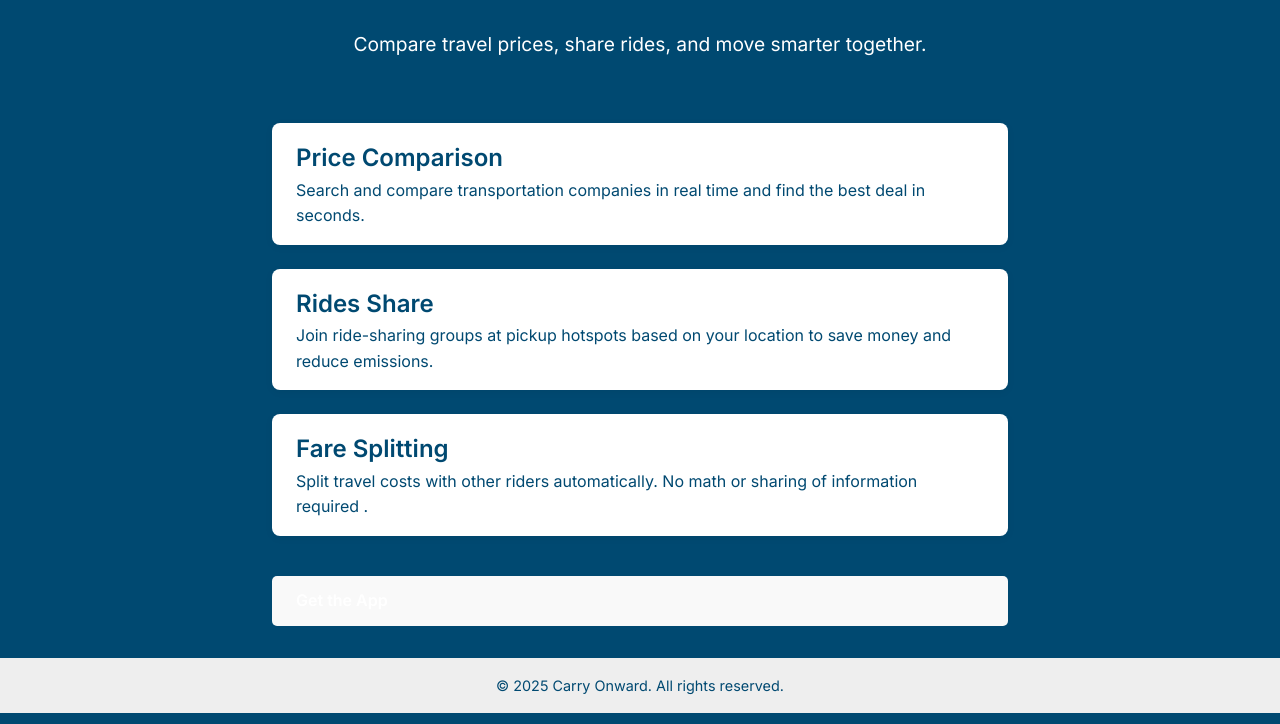
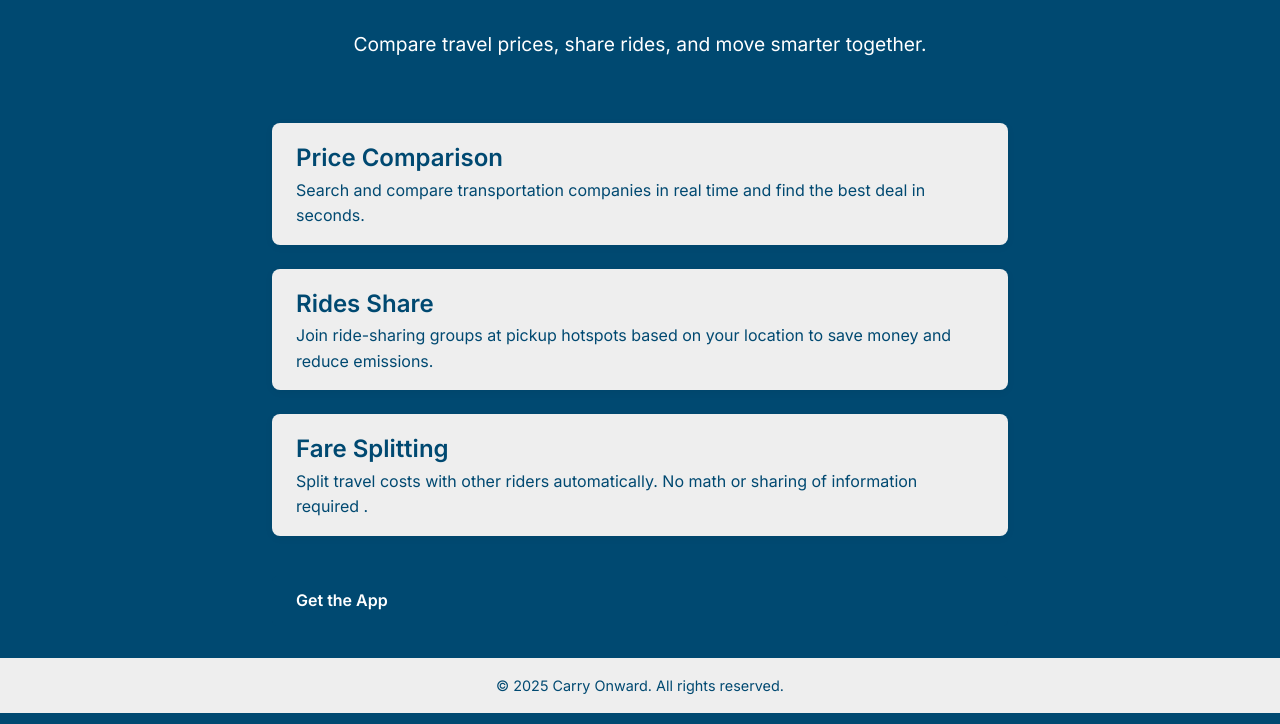
Before and after one commit to CarryOnward/carryonward, a plain HTML site: page index.html in a window 1280 px wide. Shown: the part 76-800 px from the top of the page. Drawn offline with Linux system fonts and the light colour scheme.

Commit message:
size and color

```diff
--- a/index.html
+++ b/index.html
@@ -51,7 +51,7 @@
       gap: 1.5rem;
     }
     .feature {
-      background: white;
+      background: #eee;
       padding: 1rem 1.5rem;
       border-radius: 8px;
       box-shadow: 0 2px 8px rgba(0,0,0,0.05);
@@ -66,7 +66,7 @@
       display: inline-block;
       margin-top: 1rem;
       padding: 0.75rem 1.5rem;
-      background-color: #f9f9f9;
+      background-color: #004971;
       color: white;
       text-decoration: none;
       border-radius: 5px;
@@ -93,7 +93,7 @@
 
 <header>
   <div class="header-container">
-    <img src="logo.png" alt="Carry Onward Logo" style="height: 25px; margin: 1rem;" />
+    <img src="logo.png" alt="Carry Onward Logo" style="height: 25px; width: auto; margin: 1rem;" />
     <div class="header-text">
       <h1></h1>
       <p>Compare travel prices, share rides, and move smarter together.</p>
```
